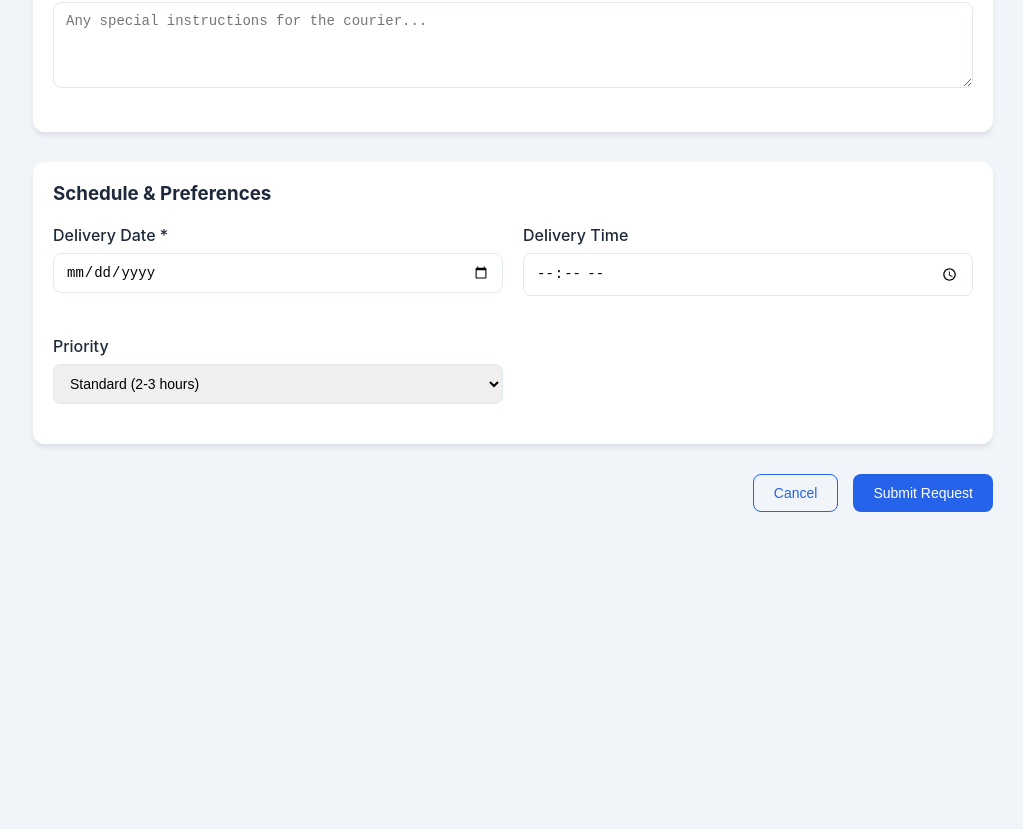
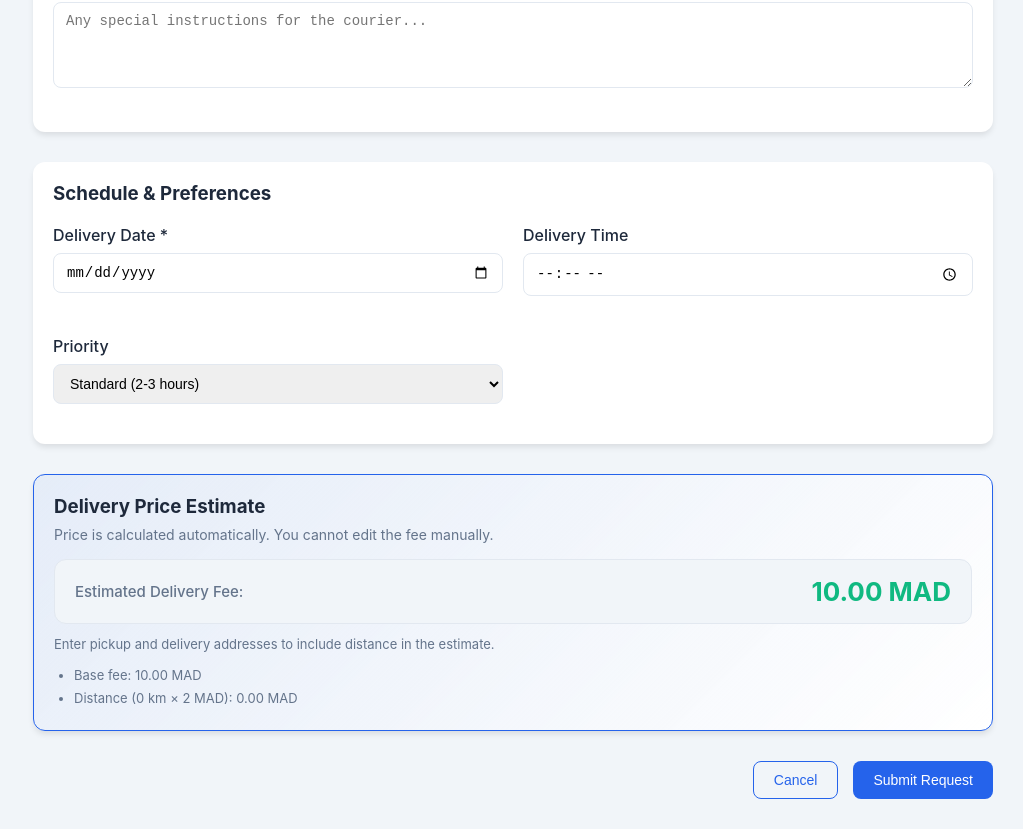
Before and after one commit to rihamcharif609-del/deliverX, a React (Vite) app: page /sender/create in a window 1280 px wide. Shown: the part 846-1675 px from the top of the page, without its empty margins (257-1280 px from the left). Before the commit the page ends 1388 px from the top, so only its background shows below. Built offline with nearby package versions, Linux system fonts and the light colour scheme.

Commit message:
Price Calculator automatically

```diff
--- a/src/context/DeliveryContext.jsx
+++ b/src/context/DeliveryContext.jsx
@@ -1,4 +1,5 @@
 import React, { createContext, useContext, useState, useEffect } from 'react';
+import { calculatePrice } from '../utils/calculatePrice';
 
 const DeliveryContext = createContext();
 
@@ -216,9 +217,19 @@ export const DeliveryProvider = ({ children }) => {
   // 1. Create a delivery request (Sender)
   const createDelivery = (formData) => {
     const weightKg = parseFloat(formData.packageWeight || 1);
-    const priorityMultiplier =
-      formData.priority === 'express' ? 1.5 : formData.priority === 'scheduled' ? 1.1 : 1;
-    const amount = (weightKg * 15 + 30) * priorityMultiplier;
+    const priceQuote =
+      formData.calculatedAmount != null
+        ? {
+            total: formData.calculatedAmount,
+            distanceKm: formData.distanceKm ?? 0,
+          }
+        : calculatePrice({
+            pickupAddress: formData.pickupAddress,
+            deliveryAddress: formData.deliveryAddress,
+            packageWeight: formData.packageWeight,
+            priority: formData.priority,
+          });
+    const amount = priceQuote.total;
     const commission = amount * 0.15;
     const netAmount = amount - commission;
     const packageLabel =
@@ -240,6 +251,7 @@ export const DeliveryProvider = ({ children }) => {
       dimensions: formData.packageDimensions || '',
       declaredValue: formData.declaredValue ? parseFloat(formData.declaredValue) : null,
       priority: formData.priority || 'standard',
+      distanceKm: priceQuote.distanceKm,
       courier: null,
       courierVehicle: null,
       courierRating: null,
--- a/src/pages/CreateDelivery.jsx
+++ b/src/pages/CreateDelivery.jsx
@@ -1,8 +1,9 @@
-import React, { useState } from 'react';
+import React, { useMemo, useState } from 'react';
 import { useLanguage } from '../context/LanguageContext';
 import MainLayout from '../layouts/MainLayout';
 import { useNavigate } from 'react-router-dom';
 import { useDelivery } from '../context/DeliveryContext';
+import { calculatePrice } from '../utils/calculatePrice';
 
 const initialFormData = {
   pickupAddress: '',
@@ -67,10 +68,30 @@ const CreateDelivery = () => {
     return Object.keys(next).length === 0;
   };
 
+  const priceQuote = useMemo(
+    () =>
+      calculatePrice({
+        pickupAddress: formData.pickupAddress,
+        deliveryAddress: formData.deliveryAddress,
+        packageWeight: formData.packageWeight,
+        priority: formData.priority,
+      }),
+    [
+      formData.pickupAddress,
+      formData.deliveryAddress,
+      formData.packageWeight,
+      formData.priority,
+    ]
+  );
+
   const handleSubmit = (e) => {
     e.preventDefault();
     if (!validate()) return;
-    createDelivery(formData);
+    createDelivery({
+      ...formData,
+      calculatedAmount: priceQuote.total,
+      distanceKm: priceQuote.distanceKm,
+    });
     navigate('/sender/deliveries');
   };
 
@@ -313,6 +334,42 @@ const CreateDelivery = () => {
           </div>
         </div>
 
+        <div className="delivery-price-estimate card" style={{ marginTop: '30px' }}>
+          <h3 style={{ marginBottom: '8px' }}>Delivery Price Estimate</h3>
+          <p style={{ color: 'var(--text-secondary)', fontSize: '14px', marginBottom: '16px' }}>
+            Price is calculated automatically. You cannot edit the fee manually.
+          </p>
+
+          <div className="delivery-price-total">
+            <span>Estimated Delivery Fee:</span>
+            <strong>{priceQuote.total.toFixed(2)} MAD</strong>
+          </div>
+
+          {formData.pickupAddress.trim() && formData.deliveryAddress.trim() ? (
+            <p className="delivery-price-distance">
+              Estimated distance: <strong>{priceQuote.distanceKm} km</strong> (simulated)
+            </p>
+          ) : (
+            <p className="delivery-price-distance">
+              Enter pickup and delivery addresses to include distance in the estimate.
+            </p>
+          )}
+
+          <ul className="delivery-price-breakdown">
+            <li>Base fee: {priceQuote.breakdown.base.toFixed(2)} MAD</li>
+            <li>
+              Distance ({priceQuote.distanceKm} km × 2 MAD):{' '}
+              {priceQuote.breakdown.distance.toFixed(2)} MAD
+            </li>
+            {priceQuote.breakdown.weight > 0 && (
+              <li>Weight surcharge: {priceQuote.breakdown.weight.toFixed(2)} MAD</li>
+            )}
+            {priceQuote.breakdown.express > 0 && (
+              <li>Express delivery: {priceQuote.breakdown.express.toFixed(2)} MAD</li>
+            )}
+          </ul>
+        </div>
+
         <div style={{ marginTop: '30px', display: 'flex', justifyContent: 'flex-end', gap: '15px' }}>
           <button
             type="button"
--- a/src/styles/components.css
+++ b/src/styles/components.css
@@ -1973,3 +1973,52 @@ table tr:hover {
   align-items: center;
   gap: 8px;
 }
+
+/* Create delivery — price calculator */
+.delivery-price-estimate {
+  border: 1px solid var(--primary-color);
+  background: linear-gradient(
+    135deg,
+    rgba(37, 99, 235, 0.06) 0%,
+    var(--card-background) 100%
+  );
+}
+
+.delivery-price-total {
+  display: flex;
+  justify-content: space-between;
+  align-items: center;
+  flex-wrap: wrap;
+  gap: 12px;
+  padding: 16px 20px;
+  background: var(--background-color);
+  border-radius: 12px;
+  border: 1px solid var(--border-color);
+  margin-bottom: 12px;
+}
+
+.delivery-price-total span {
+  font-size: 15px;
+  font-weight: 500;
+  color: var(--text-secondary);
+}
+
+.delivery-price-total strong {
+  font-size: 26px;
+  font-weight: 700;
+  color: #10b981;
+}
+
+.delivery-price-distance {
+  margin: 0 0 12px;
+  font-size: 13px;
+  color: var(--text-secondary);
+}
+
+.delivery-price-breakdown {
+  margin: 0;
+  padding-left: 20px;
+  font-size: 13px;
+  color: var(--text-secondary);
+  line-height: 1.8;
+}
--- /dev/null
+++ b/src/utils/calculatePrice.js
@@ -0,0 +1,57 @@
+const BASE_PRICE_MAD = 10;
+const PRICE_PER_KM_MAD = 2;
+const WEIGHT_SURCHARGE_OVER_2KG_MAD = 10;
+const WEIGHT_SURCHARGE_OVER_5KG_MAD = 20;
+const EXPRESS_SURCHARGE_MAD = 15;
+
+/**
+ * Fake distance (km) from pickup and delivery addresses until real geocoding is added.
+ */
+export function getFakeDistanceKm(pickupAddress, deliveryAddress) {
+  const pickup = (pickupAddress || '').trim().toLowerCase();
+  const delivery = (deliveryAddress || '').trim().toLowerCase();
+
+  if (!pickup || !delivery) return 0;
+
+  let hash = 0;
+  const combined = `${pickup}|${delivery}`;
+  for (let i = 0; i < combined.length; i += 1) {
+    hash = (hash + combined.charCodeAt(i) * (i + 1)) % 1000;
+  }
+
+  return Math.max(3, Math.min(30, 3 + (hash % 28)));
+}
+
+function getWeightSurcharge(weightKg) {
+  if (weightKg > 5) {
+    return WEIGHT_SURCHARGE_OVER_2KG_MAD + WEIGHT_SURCHARGE_OVER_5KG_MAD;
+  }
+  if (weightKg > 2) {
+    return WEIGHT_SURCHARGE_OVER_2KG_MAD;
+  }
+  return 0;
+}
+
+/**
+ * @param {{ pickupAddress?: string, deliveryAddress?: string, packageWeight?: string|number, priority?: string }} params
+ */
+export function calculatePrice({ pickupAddress, deliveryAddress, packageWeight, priority }) {
+  const distanceKm = getFakeDistanceKm(pickupAddress, deliveryAddress);
+  const weightKg = parseFloat(packageWeight) || 0;
+  const distanceFee = distanceKm * PRICE_PER_KM_MAD;
+  const weightFee = getWeightSurcharge(weightKg);
+  const expressFee = priority === 'express' ? EXPRESS_SURCHARGE_MAD : 0;
+
+  const total = BASE_PRICE_MAD + distanceFee + weightFee + expressFee;
+
+  return {
+    total: Math.round(total * 100) / 100,
+    distanceKm,
+    breakdown: {
+      base: BASE_PRICE_MAD,
+      distance: distanceFee,
+      weight: weightFee,
+      express: expressFee,
+    },
+  };
+}
```
